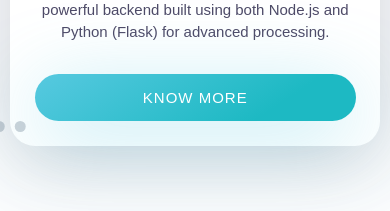
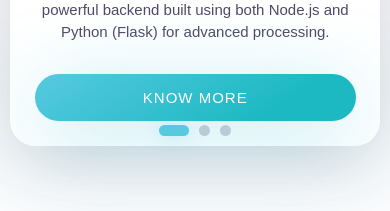
Before and after one commit to Manoj-9836/Portfolio, a plain HTML site: page index.html in a window 390 px wide. Shown: the part 3580-3791 px from the top of the page. Drawn offline with nearby package versions, Linux system fonts and the light colour scheme.

Commit message:
Update style.css

```diff
--- a/style.css
+++ b/style.css
@@ -1008,14 +1008,19 @@ img {
   top: 50%;
   bottom: auto !important;
   transform: translateY(-50%);
+  flex-direction: column;
 }
 
 @media screen and (max-width: 768px) {
   .blog-slider__pagination {
-    transform: translateX(-50%);
-    top: 50%;
-    left: 50%;
-    width: 100% !important;
+    left: 50% !important;
+    bottom: 10px !important;
+    top: auto !important;
+    right: auto !important;
+    width: auto !important;
+    height: auto;
+    transform: translateX(-50%) !important;
+    flex-direction: row;
     display: flex;
     justify-content: center;
     align-items: center;
```
